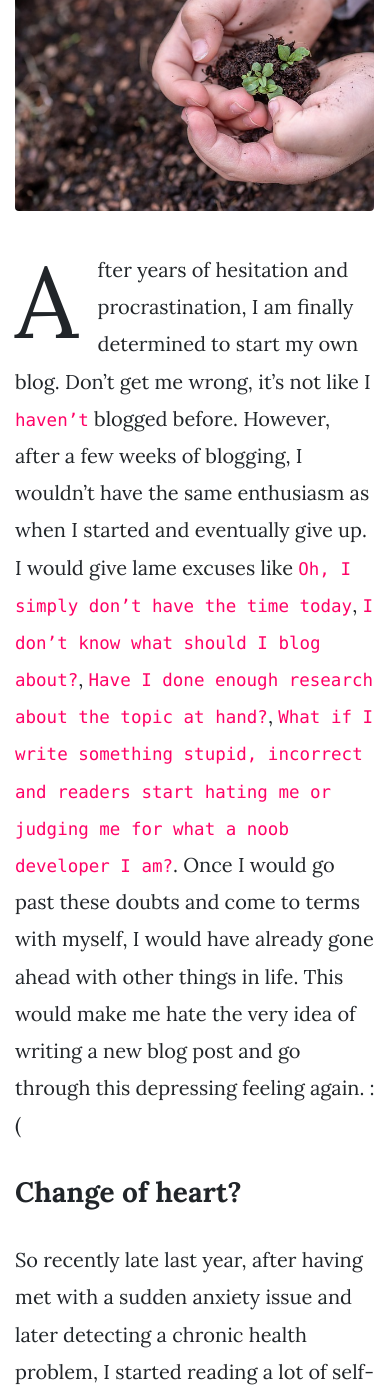
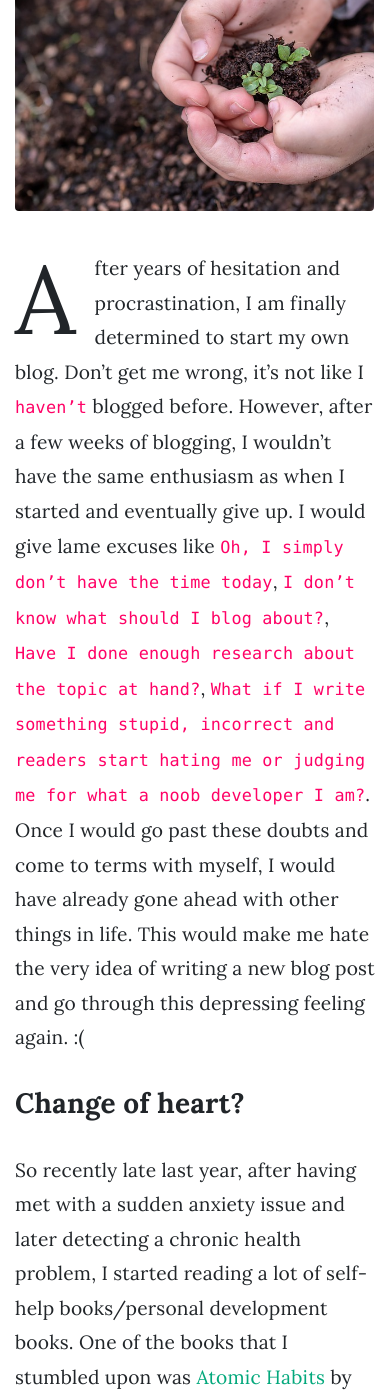
Before and after one commit to gauravrane2212/saving-private-developer, a Jekyll site: the page built from _posts/2019-06-23-new-beginnings.markdown, in a window 390 px wide and 1400 px high, scrolled down 340 px. Built offline with Jekyll 4.4.1, drawn with Linux system fonts in a browser that asks for light colours; nearby versions of some CDN libraries; comment, search, counter and statistics services are not loaded.

Commit message:
fix(css): adds Avenir Next font for all the text
- Also modifes the CSS of the blog content to take more space

```diff
--- a/_layouts/post.html
+++ b/_layouts/post.html
@@ -41,7 +41,7 @@ layout: default
 <div class="container-lg pt-4 pb-4">
 	<div class="row justify-content-center">
 
-		<div class="col-md-12 col-lg-8">
+		<div class="col-md-12 col-lg-12">
 
             <!-- Article -->
 			<article class="article-post">
--- a/assets/css/theme.css
+++ b/assets/css/theme.css
@@ -205,7 +205,7 @@ a.text-dark:hover {
 .navbar-brand {
 	margin-right:2rem;
 	font-size:1.55rem;
-    font-family:"Georgia","Times New Roman",serif;
+    font-family:"Avenir Next", "Georgia", "Times New Roman",serif;
 }
 .dropdown-item {
 	font-weight:400;
@@ -297,7 +297,7 @@ a.text-dark:hover {
 		right:0;
 	}
     .jumbotron-home h1 {
-        font-family: Georgia,Times,"Times New Roman",serif;
+        font-family: "Avenir Next", Georgia,Times,"Times New Roman",serif;
         font-size: 2.4rem;
         font-weight: 700;
         line-height: 1.1;
@@ -629,7 +629,7 @@ ol.list-featured li:before {
     font-weight: bold;
     font-size: 2rem;
     margin-right: 0.5rem;
-    font-family: Arial;
+    font-family: "Avenir Next", Arial;
     line-height: 1;
     opacity: .1;
 }
@@ -652,14 +652,17 @@ footer {
     margin-top:10px;
 }
 article {
-	font-size:20px;
-	line-height:1.86;
-    font-family:Lora;
+	font-weight: 400;
+    font-style: normal;
+    font-size: 1.2rem;
+    letter-spacing: .01em;
+    line-height: 1.8em;
+    font-family: "Avenir Next", "Lora";
 }
 .article-headline {
-    font-family: Georgia,Times,"Times New Roman",serif;
+    font-family: "Avenir Next", Georgia,Times,"Times New Roman",serif;
     font-size: 3.2rem;
-    font-weight: 400;
+    font-weight: 500;
     line-height: 1.15;
     color: #222222;
 }
@@ -674,7 +677,7 @@ article blockquote {
 }
 article blockquote:before {
 	content:"“";
-	font-family:Georgia;
+	font-family: "Avenir Next", Georgia;
 	font-size:8rem;
 	margin:-1rem 2rem 0 -3.9rem;
 	position:absolute;
```
Also changed, not shown: assets/css/main.css.
